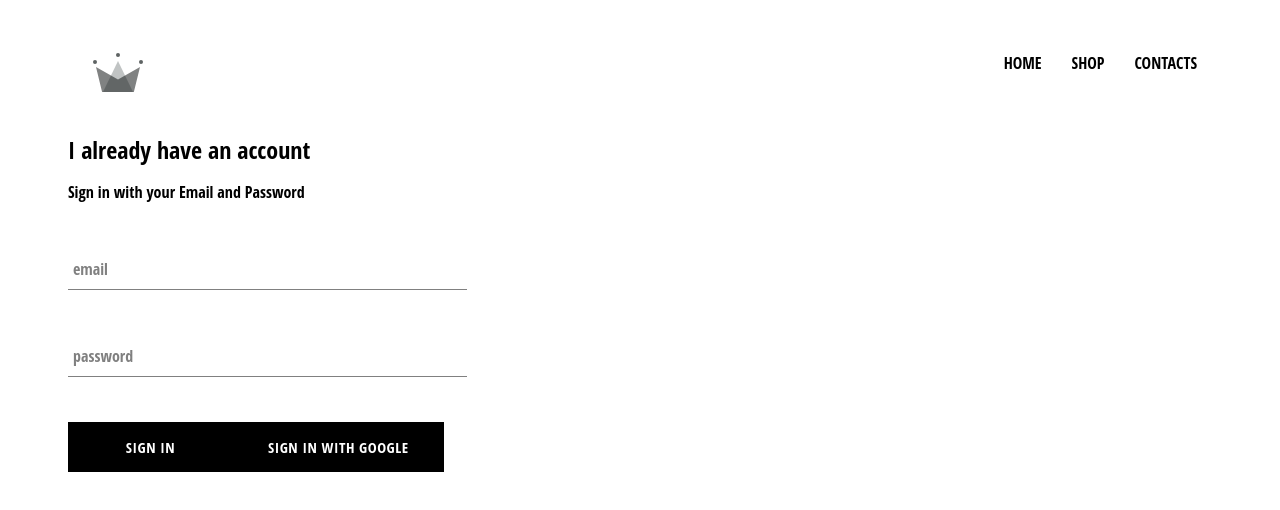
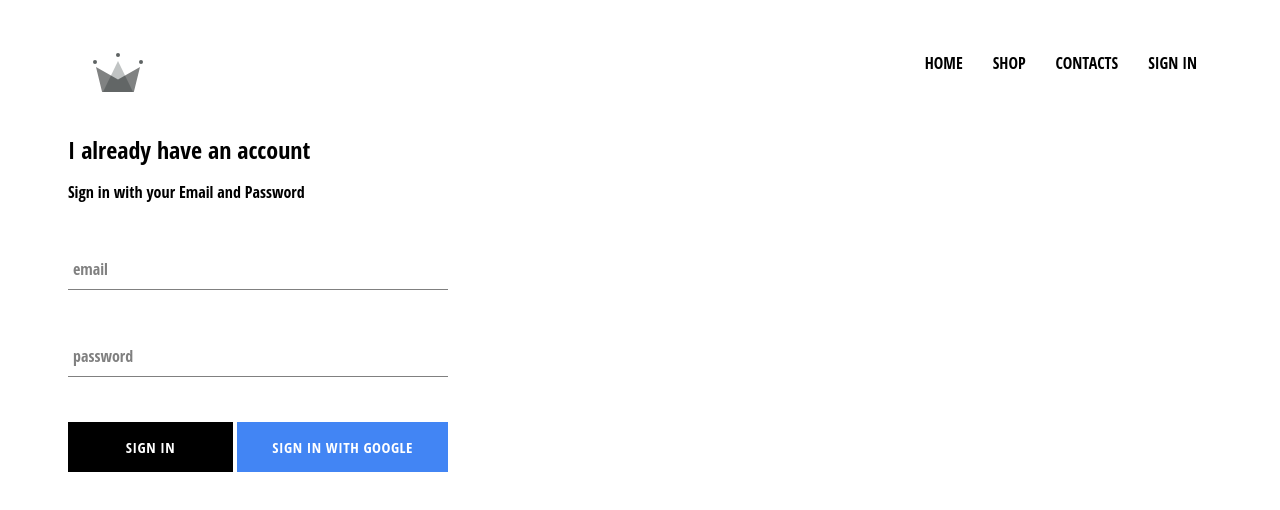
Before and after one commit to Aaron-Waguespack/ecommerceMaster, a React app: page /signin in a window 1280 px wide. Shown: the top 510 px of the page. Built offline with nearby package versions, Linux system fonts and the light colour scheme; no server answers; the HTML template or start-up script is replaced by a standard one.

Commit message:
installed firebase google login, styled buttons, header signin and signout

```diff
--- a/src/App.jsx
+++ b/src/App.jsx
@@ -3,33 +3,41 @@ import {Switch, Route}
 from "react-router-dom";
 import HomePage from './pages/homepage/homepage.component.jsx';
 import ShopPage from './pages/shop/shop.component.jsx';
-import SignInAndSignUp from './pages/sign-in-and-sign-up/sign-in-and-sign-up.component.jsx'
+import SignInAndSignUp from './pages/sign-in-and-sign-up/sign-in-and-sign-up.component.jsx';
 
-import Header from './components/header/header.component.jsx'
-import {auth} from './firebase/firebase.utilites.jsx'
+import Header from './components/header/header.component.jsx';
+import {auth} from './firebase/firebase.utilites.jsx';
 
-import './App.scss'
+import './App.scss';
 
 class App extends Component{
   constructor(){
     super();
     this.state ={
       currentUser:null
-    }
+    };
   }
 
-componentDidMount(){
-  auth.onAuthStateChanged(user => {
-    this.setState({currentUser:user});
-    console.log(user);
-  })
+  unsubscribeFromAuth = null;
 
-}
+    // Firebase bolerplate to auth and remove auth
+  componentDidMount(){
+    this.unsubscribeFromAuth = auth.onAuthStateChanged(user => {
+      this.setState({currentUser:user});
+      console.log(user);
+    });
+
+  }
+
+  componentWillUnmount() {
+    this.unsubscribeFromAuth();
+  }
+ // --------------------------------------------------
 
   render() {
     return (
       <div>
-      <Header/>
+      <Header currentUser= {this.state.currentUser}/>
         <Switch>
           <Route exact path="/" component={HomePage}/>
           <Route path="/shop" component={ShopPage}/>
--- a/src/App.scss
+++ b/src/App.scss
@@ -8,3 +8,7 @@ a {
   text-decoration: none;
   color:black;
 };
+
+* {
+  box-sizing: border-box;
+}
--- a/src/components/custom-button/custom-button.component.jsx
+++ b/src/components/custom-button/custom-button.component.jsx
@@ -2,8 +2,8 @@ import React from 'react';
 
 import './custom-button.styles.scss'
 
-const CustomButton =({children, ...otherProps}) => (
-    <button className='custom-button' {...otherProps}>
+const CustomButton =({children, isGoogleSignIn, ...otherProps}) => (
+    <button className={`${isGoogleSignIn ? 'google-sign-in': ''} custom-button`} {...otherProps}>
         {children}
     </button>
 )
--- a/src/components/custom-button/custom-button.styles.scss
+++ b/src/components/custom-button/custom-button.styles.scss
@@ -19,4 +19,15 @@
       color: black;
       border: 1px solid black;
     }
+
+    &.google-sign-in {
+      background-color: #4285f4;
+      color: white;
+
+      &.hover {
+        background-color: #357ae8;
+        border: none;
+
+      }
+    }
   }
--- a/src/components/header/header.component.jsx
+++ b/src/components/header/header.component.jsx
@@ -1,10 +1,11 @@
 import React from 'react';
 import {Link} from 'react-router-dom';
 import EcommLogo from '../../assets/crown.svg';
+import {auth} from '../../firebase/firebase.utilites.jsx';
 
 import './header.styles.scss';
 
-const Header = () => (
+const Header = ({currentUser}) => (
 
     <div className='header'>
         <Link className ='logo-container' to='/'>
@@ -14,6 +15,16 @@ const Header = () => (
             <Link className='option' to="/">HOME</Link>
             <Link className='option' to="/shop">SHOP</Link>
             <Link className='option' to="/contacts">CONTACTS</Link>
+            {
+                currentUser ?
+                    (<div className='option' onClick={()=> auth.signOut()}>
+                        SIGN OUT
+                    </div>)
+                    :
+                    (<Link className='option' to='/signin'>
+                        SIGN IN
+                    </Link>)
+            }
         </div>
    </div>
 );
--- a/src/components/header/header.styles.scss
+++ b/src/components/header/header.styles.scss
@@ -20,6 +20,7 @@
 
       .option {
         padding: 10px 15px;
+        cursor: pointer;
       }
     }
   }
--- a/src/components/sign-in/sign-in.component.jsx
+++ b/src/components/sign-in/sign-in.component.jsx
@@ -46,12 +46,14 @@ class SignIn extends Component{
                     label ="password"
                     required
                 />
-                <CustomButton type="submit">Sign In </CustomButton>
-                <CustomButton onClick={signInWithGoogle}>
-                    {" "}
-                        Sign in with Google
-                    {" "}
-                </CustomButton>
+                <div className='buttons'>
+                    <CustomButton type="submit">Sign In </CustomButton>
+                    <CustomButton onClick={signInWithGoogle} isGoogleSignIn>
+                        {" "}
+                            Sign in with Google
+                        {" "}
+                    </CustomButton>
+                </div>
                 </form>
             </div>
         )
--- a/src/components/sign-in/sign-in.styles.scss
+++ b/src/components/sign-in/sign-in.styles.scss
@@ -1,9 +1,14 @@
 .sign-in {
-    width:30vw;
+    width:380px;
     display:flex;
     flex-direction: column;
 
     .title {
         margin:10px 0 15px 0;
     }
+
+    .buttons {
+        display: flex;
+        justify-content: space-between;
+    }
 };
```
